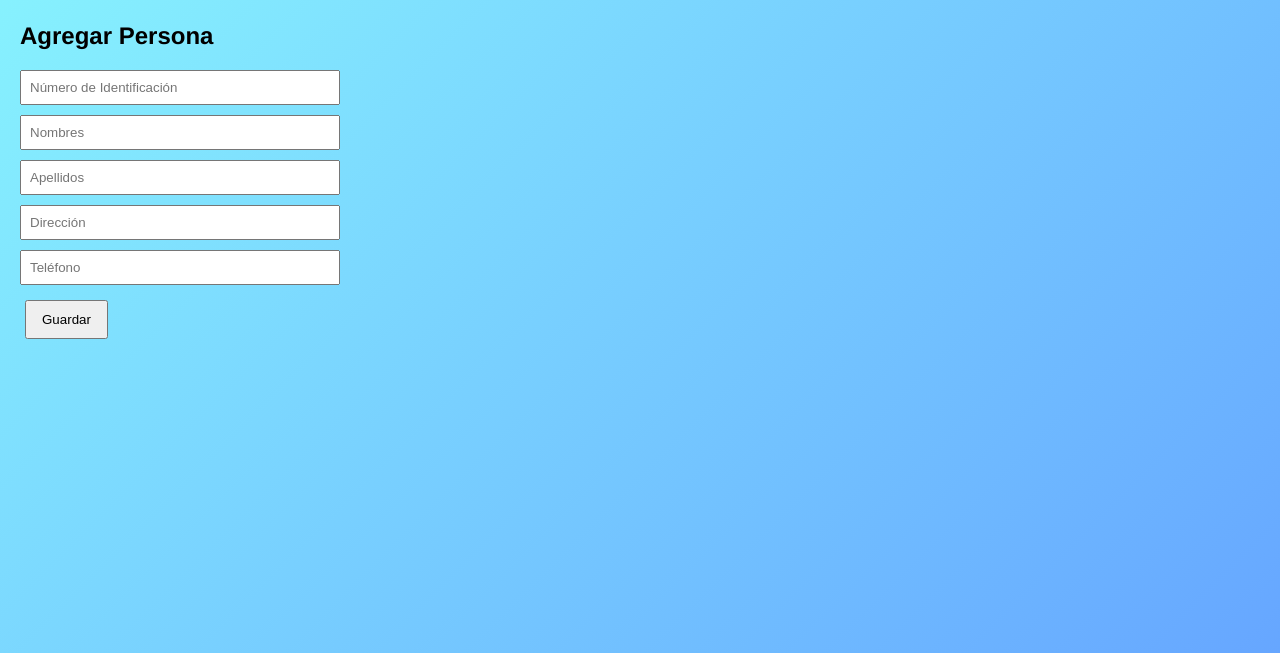
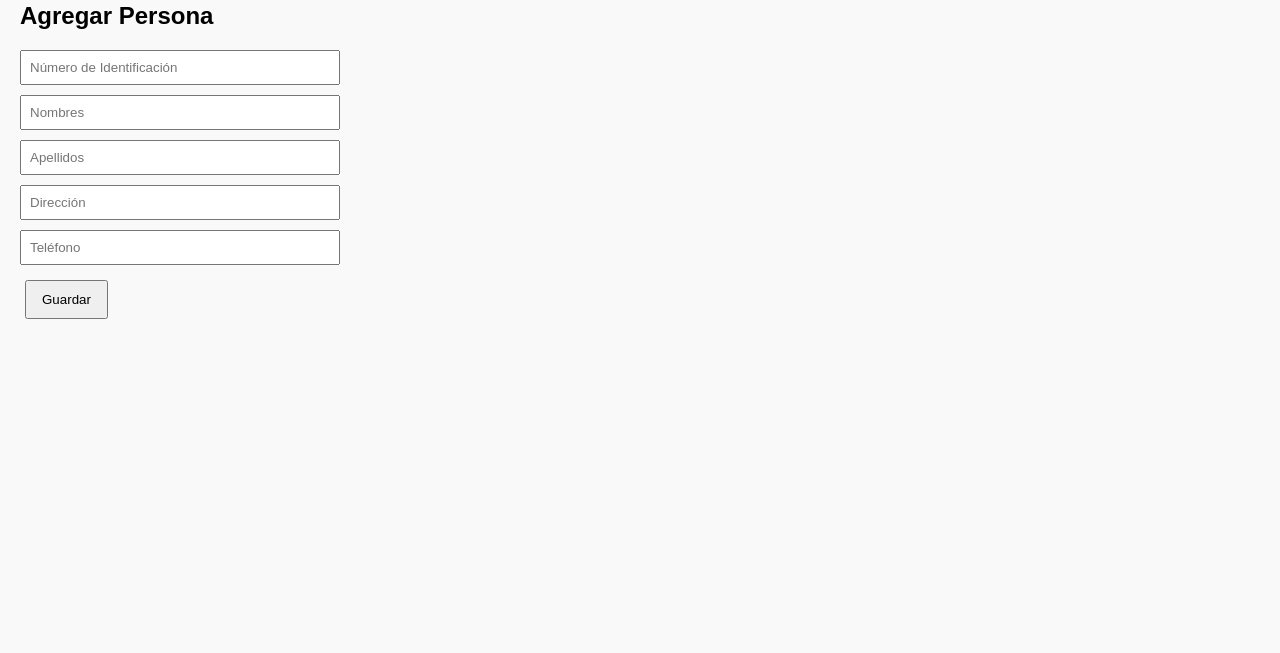
Before and after one commit to milan1129/AgendaDigital-ExamenFinal, a plain HTML site: page index.html in a window 1280 px wide. Shown: the part 147-800 px from the top of the page. Drawn offline with Linux system fonts and the light colour scheme.

Commit message:
Update styles.css

```diff
--- a/styles.css
+++ b/styles.css
@@ -1,16 +1,7 @@
-/* style.css */
-
 body {
-    font-family: 'Helvetica Neue', Helvetica, Arial, sans-serif;
-    background-image: linear-gradient(135deg, #89f7fe 0%, #66a6ff 100%);
-    background-repeat: no-repeat;
-    background-attachment: fixed;
-    background-size: cover;
-    margin: 0;
-    padding: 20px;
-
-
-}
+  font-family: Arial, sans-serif;
+  margin: 20px;
+  background-color: #f9f9f9;
 }
 
 nav {
```
